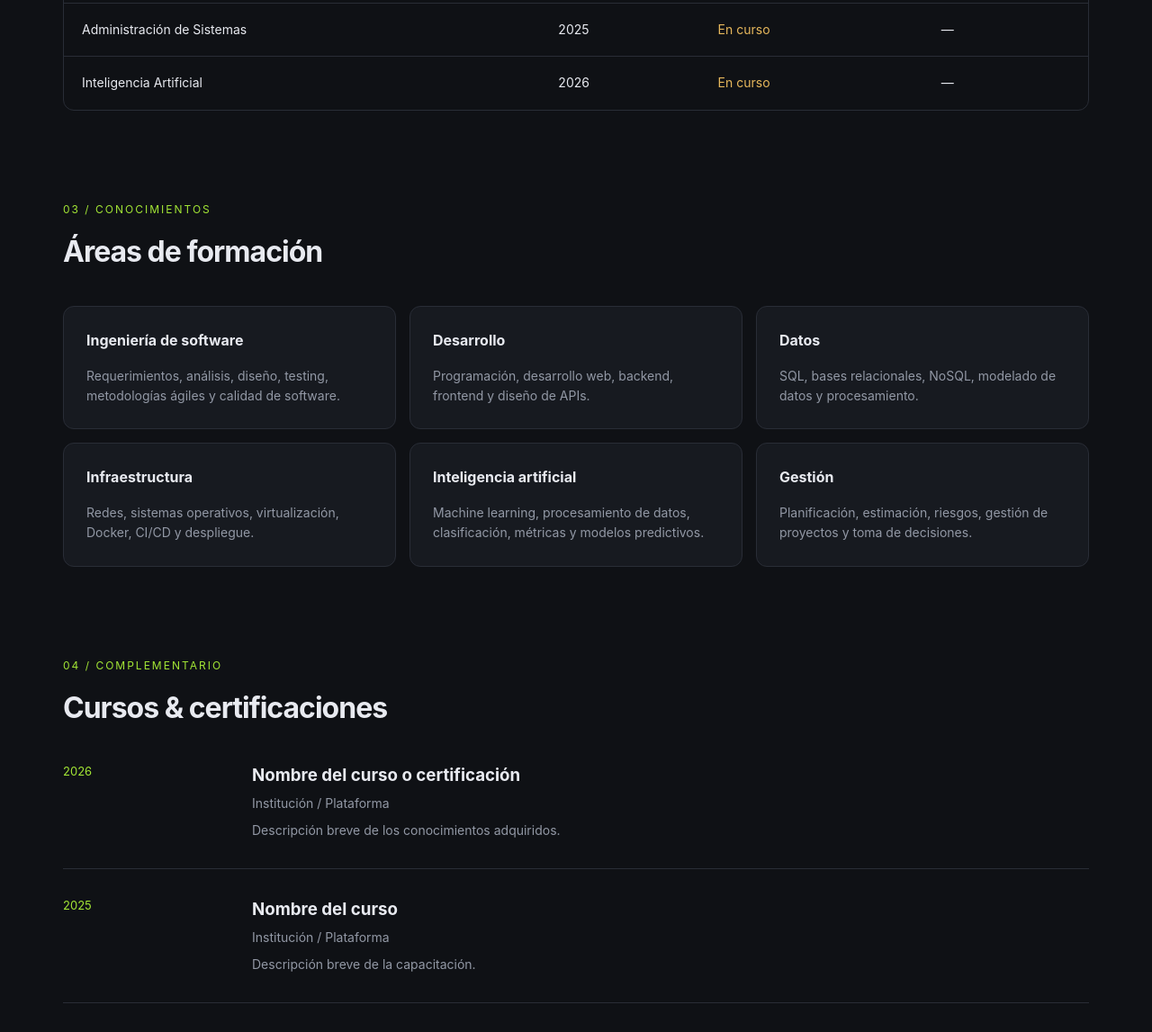
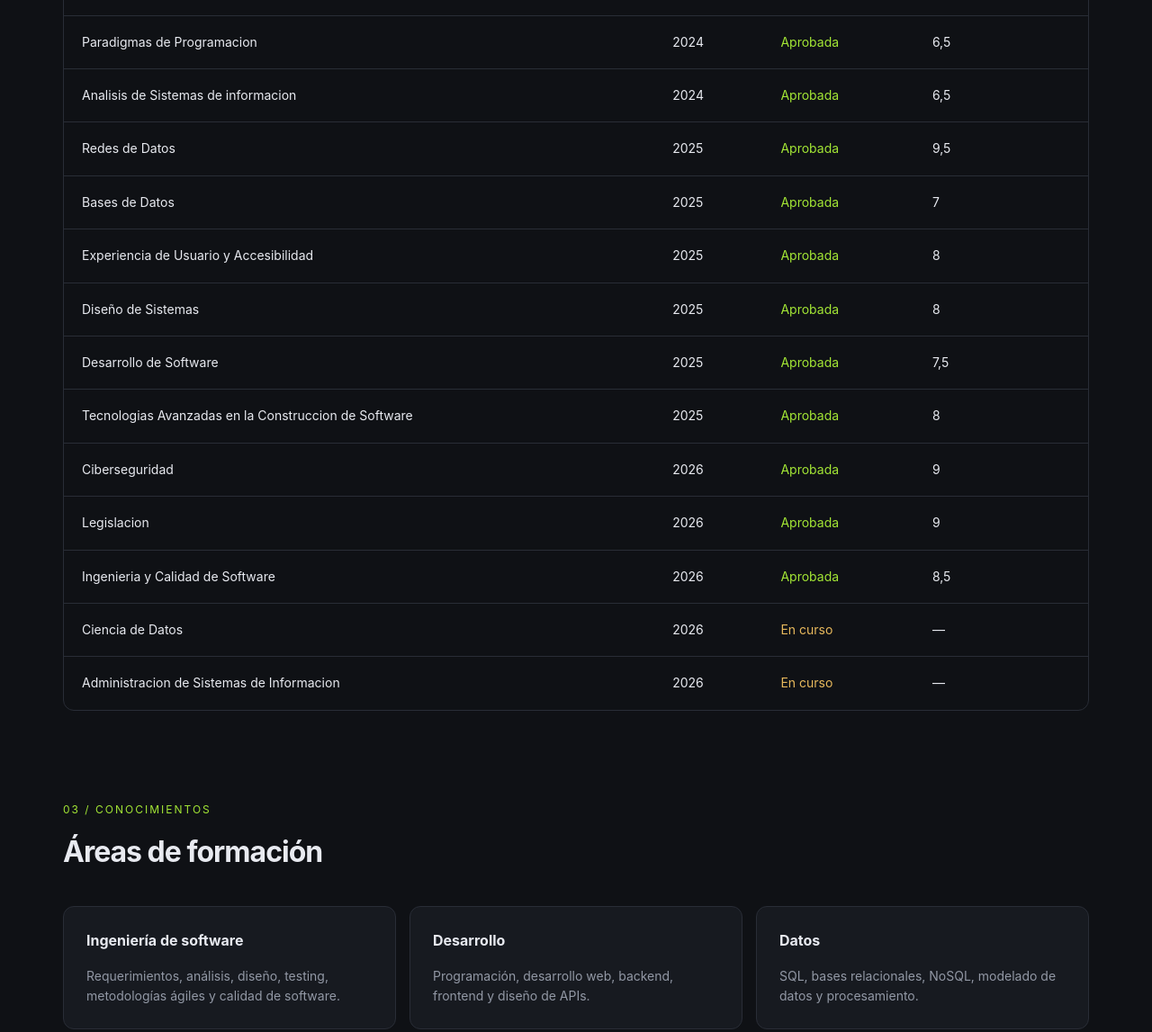
Before and after one commit to LucasFis/LucasFis.github.io, an Astro site: page /fiscella/academico in a window 1280 px wide. Shown: the part 1571-2718 px from the top of the page at 90% size. Built offline with nearby package versions, Linux system fonts and the light colour scheme; Astro itself is replaced by a stand-in of ours.

Commit message:
Forma estandar

```diff
--- a/src/components/academic/AcademicOverview.astro
+++ b/src/components/academic/AcademicOverview.astro
@@ -10,22 +10,22 @@ import styles from './AcademicOverview.module.css';
     <div class:list={[styles.card, styles.main]}>
       <p class="muted">Carrera universitaria</p>
       <h3 class={styles.title}>Ingeniería en Sistemas de Información</h3>
-      <p>Universidad · Argentina</p>
+      <p>Universidad Tecnologica Nacional · Facultad Regional Buenos Aires</p>
       <span class={styles.badge}>En curso</span>
     </div>
     <div class={styles.card}>
       <p class="muted">Nivel</p>
-      <h3 class={styles.title}>4.º año</h3>
+      <h3 class={styles.title}>5.º año</h3>
       <p>Estudiante avanzado</p>
     </div>
     <div class={styles.card}>
       <p class="muted">Promedio</p>
-      <h3 class={styles.title}>--</h3>
+      <h3 class={styles.title}>8,30</h3>
       <p>Promedio general</p>
     </div>
     <div class={styles.card}>
       <p class="muted">Materias aprobadas</p>
-      <h3 class={styles.title}>--</h3>
+      <h3 class={styles.title}>34/43</h3>
       <p>Historial académico</p>
     </div>
   </div>
--- a/src/components/academic/AcademicTable.astro
+++ b/src/components/academic/AcademicTable.astro
@@ -2,19 +2,30 @@
 import styles from './AcademicTable.module.css';
 
 const rows = [
-  { subject: 'Programación', year: '2023', status: 'approved', statusLabel: 'Aprobada', grade: '9' },
-  { subject: 'Base de Datos', year: '2023', status: 'approved', statusLabel: 'Aprobada', grade: '8' },
-  { subject: 'Análisis de Sistemas', year: '2024', status: 'approved', statusLabel: 'Aprobada', grade: '9' },
-  { subject: 'Diseño de Sistemas', year: '2024', status: 'approved', statusLabel: 'Aprobada', grade: '8' },
-  { subject: 'Administración de Sistemas', year: '2025', status: 'inProgress', statusLabel: 'En curso', grade: '—' },
-  { subject: 'Inteligencia Artificial', year: '2026', status: 'inProgress', statusLabel: 'En curso', grade: '—' },
+  { subject: 'Algoritmos y Estructuras de Datos', year: '2023', status: 'approved', statusLabel: 'Aprobada', grade: '9' },
+  { subject: 'Arquitectura de Computadores', year: '2023', status: 'approved', statusLabel: 'Aprobada', grade: '7,33' },
+  { subject: 'Logica y Estructuras Discretas', year: '2023', status: 'approved', statusLabel: 'Aprobada', grade: '8,5' },
+  { subject: 'Sistemas Operativos', year: '2024', status: 'approved', statusLabel: 'Aprobada', grade: '9' },
+  { subject: 'Sintaxis y Semantica de los Lenguajes', year: '2024', status: 'approved', statusLabel: 'Aprobada', grade: '9' },
+  { subject: 'Paradigmas de Programacion', year: '2024', status: 'approved', statusLabel: 'Aprobada', grade: '6,5' },
+  { subject: 'Analisis de Sistemas de informacion', year: '2024', status: 'approved', statusLabel: 'Aprobada', grade: '6,5' },
+  { subject: 'Redes de Datos', year: '2025', status: 'approved', statusLabel: 'Aprobada', grade: '9,5' },
+  { subject: 'Bases de Datos', year: '2025', status: 'approved', statusLabel: 'Aprobada', grade: '7' },
+  { subject: 'Experiencia de Usuario y Accesibilidad', year: '2025', status: 'approved', statusLabel: 'Aprobada', grade: '8' },
+  { subject: 'Diseño de Sistemas', year: '2025', status: 'approved', statusLabel: 'Aprobada', grade: '8' },
+  { subject: 'Desarrollo de Software', year: '2025', status: 'approved', statusLabel: 'Aprobada', grade: '7,5' },
+  { subject: 'Tecnologias Avanzadas en la Construccion de Software', year: '2025', status: 'approved', statusLabel: 'Aprobada', grade: '8' },
+  { subject: 'Ciberseguridad', year: '2026', status: 'approved', statusLabel: 'Aprobada', grade: '9' },
+  { subject: 'Legislacion', year: '2026', status: 'approved', statusLabel: 'Aprobada', grade: '9' },
+  { subject: 'Ingenieria y Calidad de Software', year: '2026', status: 'approved', statusLabel: 'Aprobada', grade: '8,5' },
+  { subject: 'Ciencia de Datos', year: '2026', status: 'inProgress', statusLabel: 'En curso', grade: '—' },
+  { subject: 'Administracion de Sistemas de Informacion', year: '2026', status: 'inProgress', statusLabel: 'En curso', grade: '—' },
 ];
 ---
 <section class="section">
   <div class="section-heading">
     <p class="eyebrow">02 / HISTORIAL</p>
     <h2>Materias &amp; calificaciones</h2>
-    <p class="description">Reemplazá las materias y notas de ejemplo por tu historial real.</p>
   </div>
   <div class={styles.tableContainer}>
     <table class={styles.table}>
@@ -23,7 +34,7 @@ const rows = [
           <th>Materia</th>
           <th>Año</th>
           <th>Estado</th>
-          <th>Nota</th>
+          <th>Nota (Avg)</th>
         </tr>
       </thead>
       <tbody>
--- a/src/components/academic/CoursesTimeline.astro
+++ /dev/null
@@ -1,26 +0,0 @@
----
-import styles from './CoursesTimeline.module.css';
-
-const courses = [
-  { year: '2026', title: 'Nombre del curso o certificación', place: 'Institución / Plataforma', description: 'Descripción breve de los conocimientos adquiridos.' },
-  { year: '2025', title: 'Nombre del curso', place: 'Institución / Plataforma', description: 'Descripción breve de la capacitación.' },
-];
----
-<section class="section">
-  <div class="section-heading">
-    <p class="eyebrow">04 / COMPLEMENTARIO</p>
-    <h2>Cursos &amp; certificaciones</h2>
-  </div>
-  <div class={styles.timeline}>
-    {courses.map((course) => (
-      <div class={styles.item}>
-        <span class={styles.date}>{course.year}</span>
-        <div>
-          <h3 class={styles.title}>{course.title}</h3>
-          <p class="muted">{course.place}</p>
-          <p class={styles.description}>{course.description}</p>
-        </div>
-      </div>
-    ))}
-  </div>
-</section>
--- a/src/components/academic/CoursesTimeline.module.css
+++ /dev/null
@@ -1,35 +0,0 @@
-.timeline {
-  display: flex;
-  flex-direction: column;
-  gap: 30px;
-}
-
-.item {
-  display: grid;
-  grid-template-columns: 180px 1fr;
-  gap: 30px;
-  padding-bottom: 30px;
-  border-bottom: 1px solid var(--border);
-}
-
-.date {
-  color: var(--accent);
-  font-size: 13px;
-}
-
-.title {
-  margin-bottom: 5px;
-}
-
-.description {
-  color: var(--muted);
-  font-size: 14px;
-  margin-top: 8px;
-}
-
-@media (max-width: 600px) {
-  .item {
-    grid-template-columns: 1fr;
-    gap: 10px;
-  }
-}
--- a/src/components/common/Navbar.astro
+++ b/src/components/common/Navbar.astro
@@ -12,7 +12,7 @@ const base = import.meta.env.BASE_URL;
   <a class={styles.logo} href={base}>LF<span class={styles.logoDot}>.</span></a>
   <div class={styles.navLinks}>
     <a href={base} class:list={[styles.link, activePage === 'home' && styles.active]}>Inicio</a>
-    <a href={`${base}academico/`} class:list={[styles.link, activePage === 'academic' && styles.active]}>Académico</a>
+    <a href={`${base}/academico/`} class:list={[styles.link, activePage === 'academic' && styles.active]}>Académico</a>
     <a href={`${base}#proyectos`} class={styles.link}>Proyectos</a>
     <a href={`${base}#contacto`} class={styles.link}>Contacto</a>
   </div>
--- a/src/components/home/Hero.astro
+++ b/src/components/home/Hero.astro
@@ -6,11 +6,11 @@ const base = import.meta.env.BASE_URL;
 <section class={styles.hero}>
   <div class={styles.heroContent}>
     <p class="eyebrow">INGENIERÍA EN SISTEMAS DE INFORMACIÓN</p>
-    <h1 class={styles.title}>Hola, soy <span class={styles.accent}>Lucas.</span></h1>
+    <h1 class={styles.title}>Hola, soy <span class={styles.accent}>Lucas Fiscella.</span></h1>
     <h2 class={styles.subtitle}>Desarrollo soluciones a través de la tecnología.</h2>
     <p class="description">
       Estudiante de Ingeniería en Sistemas de Información, interesado en el desarrollo
-      de software, diseño de sistemas, arquitectura y tecnologías emergentes.
+      de software, ciencia de datos, diseño de sistemas, arquitectura y tecnologías emergentes.
     </p>
     <div class={styles.heroButtons}>
       <a href={`${base}#proyectos`} class="btn-primary">Ver proyectos</a>
--- a/src/pages/academico.astro
+++ b/src/pages/academico.astro
@@ -11,5 +11,4 @@ import CoursesTimeline from '../components/academic/CoursesTimeline.astro';
   <AcademicOverview />
   <AcademicTable />
   <FormationAreas />
-  <CoursesTimeline />
 </BaseLayout>
```
